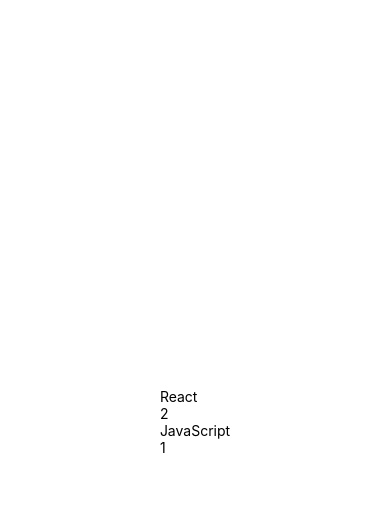
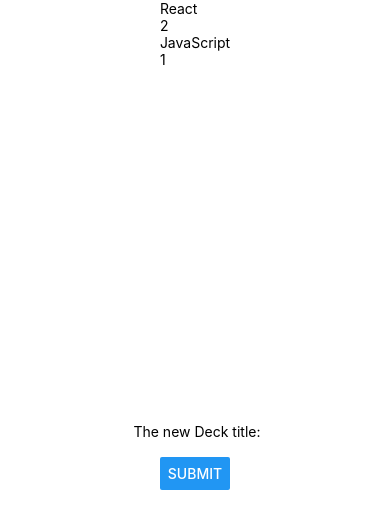
Before and after one commit to AsmaaAbouBakr1987/FlashCards, a React Native app: screen / in a window 390 px wide. Shown: the top 528 px of the page. Built offline with nearby package versions, Linux system fonts and the light colour scheme.

Commit message:
create AddDeck component

```diff
--- a/App.js
+++ b/App.js
@@ -4,12 +4,14 @@
 import {createStore} from 'redux'
 import {Provider} from 'react-redux'
 import reducer from './reducers'
+import AdddDeck from './components/AddDeck';
 
 export default function App() {
   return (
     <Provider store={createStore(reducer)}>
       <View style={styles.container}>
         <DeckList/>
+        <AdddDeck/>
       </View>
     </Provider>
   );
--- /dev/null
+++ b/components/AddDeck.js
@@ -0,0 +1,41 @@
+import React, { Component } from 'react'
+import { StyleSheet, View, Text, Button, TextInput } from 'react-native'
+import { saveDeckTitle } from '../utils/api'
+import { addDeck } from '../actions'
+import {connect} from 'react-redux'
+
+class AdddDeck extends Component{
+    state = {
+		text: ''
+    }
+    submitDeckName = () => {
+		const { text } = this.state
+
+		if(this.state.text){
+			saveDeckTitle(text)
+			this.props.dispatch(addDeck(text))
+			this.setState({ text: '' })
+		}
+	}
+    render(){
+        return(
+            <View style={styles.container}>
+                <Text> The new Deck title:</Text>
+                <TextInput onChange={(text) => this.setState({text: text})}
+                            value={this.state.text}></TextInput>
+                <Button onPress={(this.submitDeckName)} title="submit"></Button>
+            </View>
+        )
+    }
+}
+const styles = StyleSheet.create({
+	container: {
+		flex: 1,
+		justifyContent: 'center',
+		alignItems: 'center'
+	}
+
+})
+
+
+export default connect() (AdddDeck)
```
